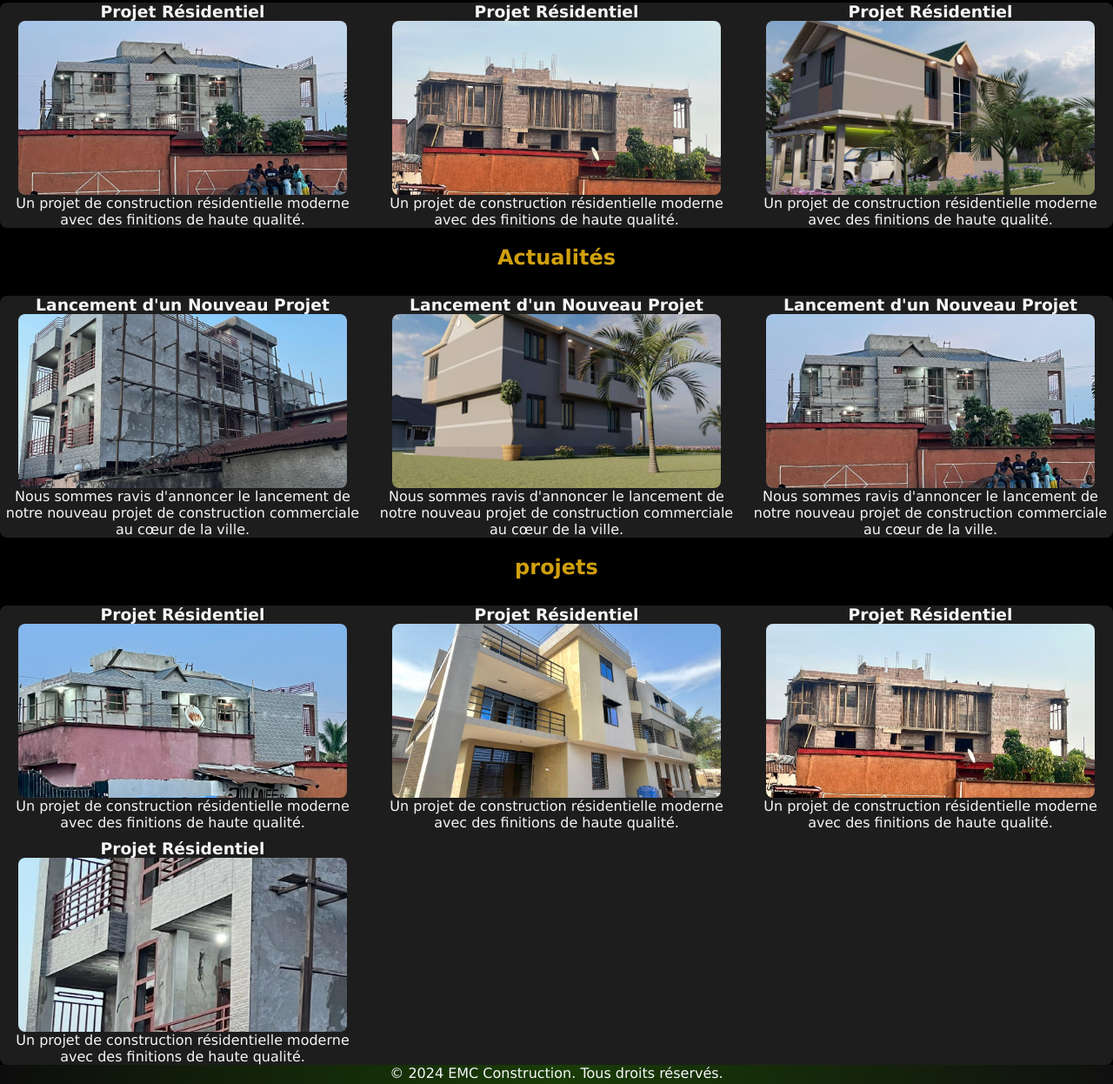
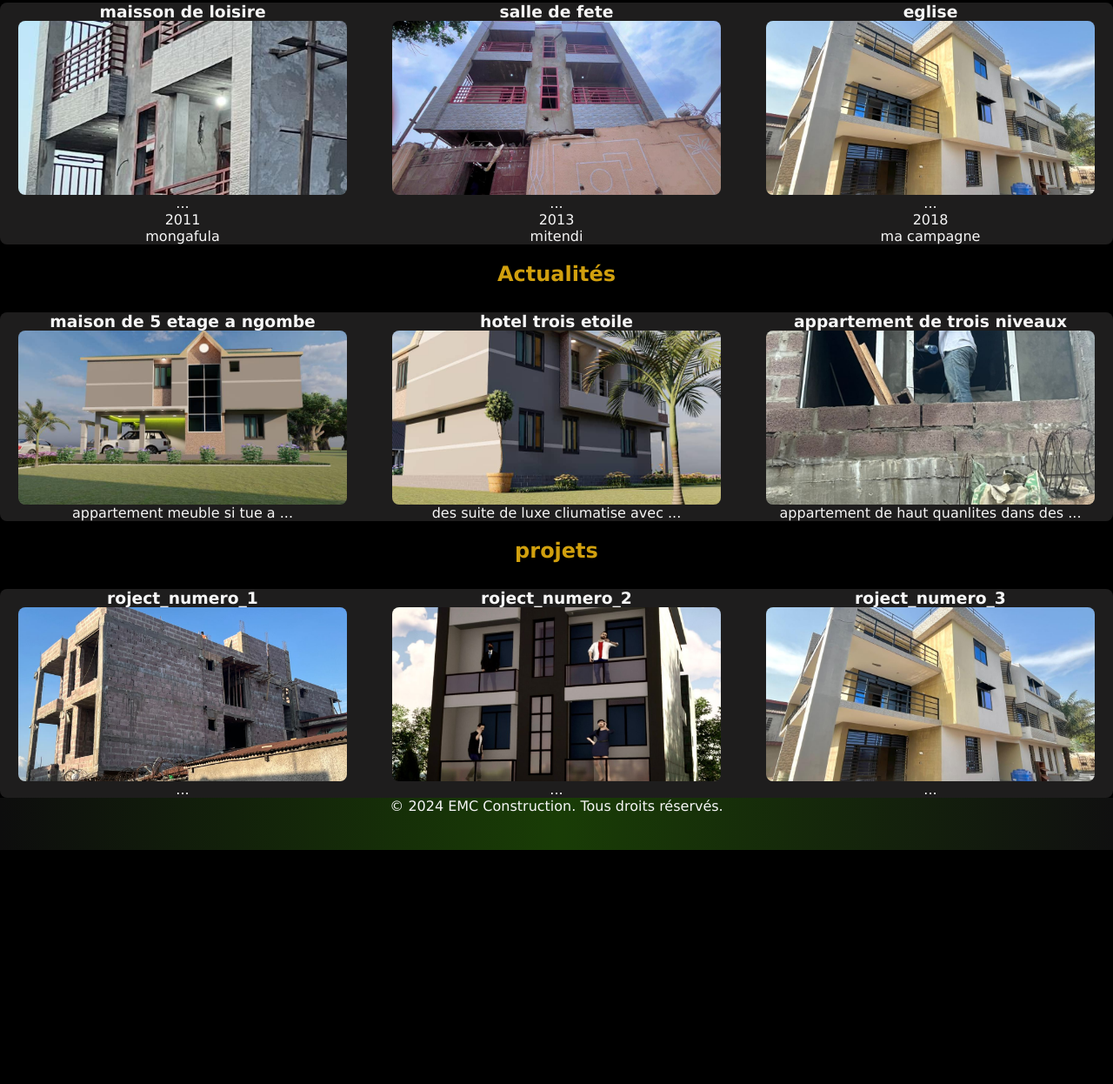
Before and after one commit to blackj20/blackj20, a website: page public/accueil.html in a window 1280 px wide. Shown: the part 285-1531 px from the top of the page at 87% size. After the commit the page ends 1262 px from the top, so only its background shows below. Drawn offline with Linux system fonts and the light colour scheme.

Commit message:
dimamisation de la page accuei

```diff
--- a/public/accueil.html
+++ b/public/accueil.html
@@ -42,85 +42,19 @@
         <section id="realisation"> <!--lidee est de cree un vitrine de projets deja existant dans la base de données-->
 
         <h2>Nos Réalisations</h2>
-
-
-
-        <div id="realisation-container" class="cart">
-
-
-            <div id="realisation-item" class="item">
-                <h3 id="realisation-titre">Projet Résidentiel</h3>
-                <img src="image/WhatsApp Image 2026-03-16 at 09.44.31.jpeg" alt="Projet 1" id="image_1">
-                <p>Un projet de construction résidentielle moderne avec des finitions de haute qualité.</p>
-            </div>
-            <div id="realisation-item" class="item">
-                <h3 id="realisation-titre">Projet Résidentiel</h3>
-                <img src="image/WhatsApp Image 2026-03-16 at 09.44.35.jpeg" alt="Projet 1" id="image_1">
-                <p>Un projet de construction résidentielle moderne avec des finitions de haute qualité.</p>
-            </div>
-            <div id="realisation-item" class="item">
-                <h3 id="realisation-titre">Projet Résidentiel</h3>
-                <img src="image/WhatsApp Image 2026-03-16 at 10.05.27(1).jpeg" alt="Projet 1" id="image_1">
-                <p>Un projet de construction résidentielle moderne avec des finitions de haute qualité.</p>
-            </div>
-
-        </div>
-
+        <div id="realisation-container" class="cart"></div>
        </section>
 
 
        <section id="actualite">
-
         <h2>Actualités</h2>
-        <div id="actualite-container" class="cart">
-            <div id="actualite-item"  class="item" >
-                <h3 id="actualite-titre">Lancement d'un Nouveau Projet</h3>
-                <img src="image/WhatsApp Image 2026-03-16 at 09.44.36.jpeg" alt="Actualité 1" id="image_1">
-                <p id="actualite-description">Nous sommes ravis d'annoncer le lancement de notre nouveau projet de construction commerciale au cœur de la ville.</p>
-            </div>
-             <div id="actualite-item"  class="item" >
-                <h3 id="actualite-titre">Lancement d'un Nouveau Projet</h3>
-                <img src="image/WhatsApp Image 2026-03-16 at 10.05.27.jpeg" alt="Actualité 1" id="image_1">
-                <p id="actualite-description">Nous sommes ravis d'annoncer le lancement de notre nouveau projet de construction commerciale au cœur de la ville.</p>
-            </div>
-             <div id="actualite-item"  class="item" >
-                <h3 id="actualite-titre">Lancement d'un Nouveau Projet</h3>
-                <img src="image/WhatsApp Image 2026-03-16 at 09.44.31.jpeg" alt="Actualité 1" id="image_1">
-                <p id="actualite-description">Nous sommes ravis d'annoncer le lancement de notre nouveau projet de construction commerciale au cœur de la ville.</p>
-
-        </div>
-
+        <div id="actualite-container" class="cart"></div>
        </section>
 
        <section id="project">
-
         <h2>projets</h2>
-
         <div class="cart" id="projects">
-
-            <div class="cart-item">
-                <h3 id="titre">Projet Résidentiel</h3>
-                <img src="./image/WhatsApp Image 2026-03-16 at 09.44.28.jpeg" alt="Projet 1" id="image_1">
-                <p id="description">Un projet de construction résidentielle moderne avec des finitions de haute qualité.</p>
-            </div>
-             <div class="cart-item">
-                <h3 id="titre">Projet Résidentiel</h3>
-                <img src="./image/WhatsApp Image 2026-03-16 at 09.44.41.jpeg" alt="Projet 1" id="image_1">
-                <p id="description">Un projet de construction résidentielle moderne avec des finitions de haute qualité.</p>
-            </div>
-             <div class="cart-item">
-                <h3 id="titre">Projet Résidentiel</h3>
-                <img src="./image/WhatsApp Image 2026-03-16 at 09.44.50.jpeg" alt="Projet 1" id="image_1">
-                <p id="description">Un projet de construction résidentielle moderne avec des finitions de haute qualité.</p>
-            </div>
-             <div class="cart-item">
-                <h3 id="titre">Projet Résidentiel</h3>
-                <img src="./image/WhatsApp Image 2026-03-16 at 09.44.29(1).jpeg" alt="Projet 1" id="image_1">
-                <p id="description">Un projet de construction résidentielle moderne avec des finitions de haute qualité.</p>
-            </div>
         </div>
-
-
        </section>
 
 
@@ -128,6 +62,7 @@
     <footer>
         <p> &copy; 2024 EMC Construction. Tous droits réservés.</p>
     </footer>
+    <script src="js/accueil.js"></script>
 
 </body>
 </html>
--- a/public/js/accueil.js
+++ b/public/js/accueil.js
@@ -0,0 +1,98 @@
+
+
+const api_actualite=[
+    { titre:"maison de 5 etage a ngombe" ,img:"image/WhatsApp Image 2026-03-16 at 10.05.27(2).jpeg",data_description:"appartement meuble si tue a ..." },
+    { titre:"hotel trois etoile" ,img:"image/WhatsApp Image 2026-03-16 at 10.05.26(1).jpeg",data_description:"des suite de luxe cliumatise avec ..." },
+    { titre:" appartement de trois niveaux" ,img:"image/WhatsApp Image 2026-03-16 at 09.44.52(1).jpeg",data_description:"appartement de haut quanlites dans des ..." },
+      ]
+
+const api_realisation=[
+
+    { titre:"maisson de loisire" ,img:"image/WhatsApp Image 2026-03-16 at 09.44.29(1).jpeg",data_description:"..." , anneé:"2011",localisation:"mongafula"},
+    { titre:"salle de fete " ,img:"image/WhatsApp Image 2026-03-16 at 09.44.32.jpeg",data_description:"..." , anneé:"2013",localisation:"mitendi"},
+    { titre:"eglise" ,img:"image/WhatsApp Image 2026-03-16 at 09.44.41.jpeg",data_description:"..." , anneé:"2018",localisation:"ma campagne"}
+]
+
+const api_project=[
+
+    { titre:"roject_numero_1" ,img:"image/WhatsApp Image 2026-03-16 at 09.44.51(1).jpeg",data_description:"..." },
+    { titre:"roject_numero_2" ,img:"image/WhatsApp Image 2026-03-16 at 09.44.45(1).jpeg",data_description:"..." },
+    { titre:"roject_numero_3" ,img:"image/WhatsApp Image 2026-03-16 at 09.44.41.jpeg",data_description:"..." }
+]
+
+
+const realisation=(data_api)=>{
+
+    const { titre ,img,data_description,anneé,localisation }=data_api // on retire tout les donne du data
+
+    const data =document.createElement("div") // le contenneur
+    const  titre_=document.createElement("h3")   // titre de la realisation
+    const  image =document.createElement("img") // image de la realisation
+    const  anneé_=document.createElement("p")
+    const  localisation_=document.createElement("p")
+    const  descrp= document.createElement("p")// description sur la realisation
+
+    data.className="item"
+
+    titre_.textContent=titre
+    image.src=img
+    descrp.textContent=data_description
+    anneé_.textContent=anneé
+    localisation_.textContent=localisation
+    data.append(titre_,image,descrp,anneé_,localisation_)
+    document.getElementById("realisation-container").appendChild(data)
+
+}
+
+const actualité=(data_api)=>{
+
+    const { titre ,img,data_description }=data_api // on retire tout les donne du data
+
+    const data =document.createElement("div") // le contenneur
+    const  titre_=document.createElement("h3")   // titre de la realisation
+    const  image =document.createElement("img") // image de la realisation
+    const  descrp= document.createElement("p")// description sur la realisation
+
+    data.className="item"
+
+    titre_.textContent=titre
+    image.src=img
+    descrp.textContent=data_description
+    data.append(titre_,image,descrp)
+    document.getElementById("actualite-container").appendChild(data)
+}
+const projects =(data_api)=>{
+
+    const { titre ,img,data_description }=data_api // on retire tout les donne du data
+
+    const data =document.createElement("div") // le contenneur
+    const  titre_=document.createElement("h3")   // titre de la realisation
+    const  image =document.createElement("img") // image de la realisation
+    const  descrp= document.createElement("p")// description sur la realisation
+
+    data.className="cart-item"
+
+    titre_.textContent=titre
+    image.src=img
+    descrp.textContent=data_description
+    data.append(titre_,image,descrp)
+    document.getElementById("projects").appendChild(data)
+}
+
+const loadindingImg=(data_actu,data_projt,data_realis)=>{// on cree des poste en boucle
+
+    data_projt.forEach(project => {
+        projects(project)
+        console.log("projrct OK")
+    });
+    data_actu.forEach(actu => {
+        actualité(actu)
+        console.log("actualité OK")
+    });
+    data_realis.forEach(realis => {
+        realisation(realis)
+        console.log("realisation  OK")
+    });
+}
+
+loadindingImg(api_actualite,api_project,api_realisation)
```
Also changed, not shown: 1 other file.
